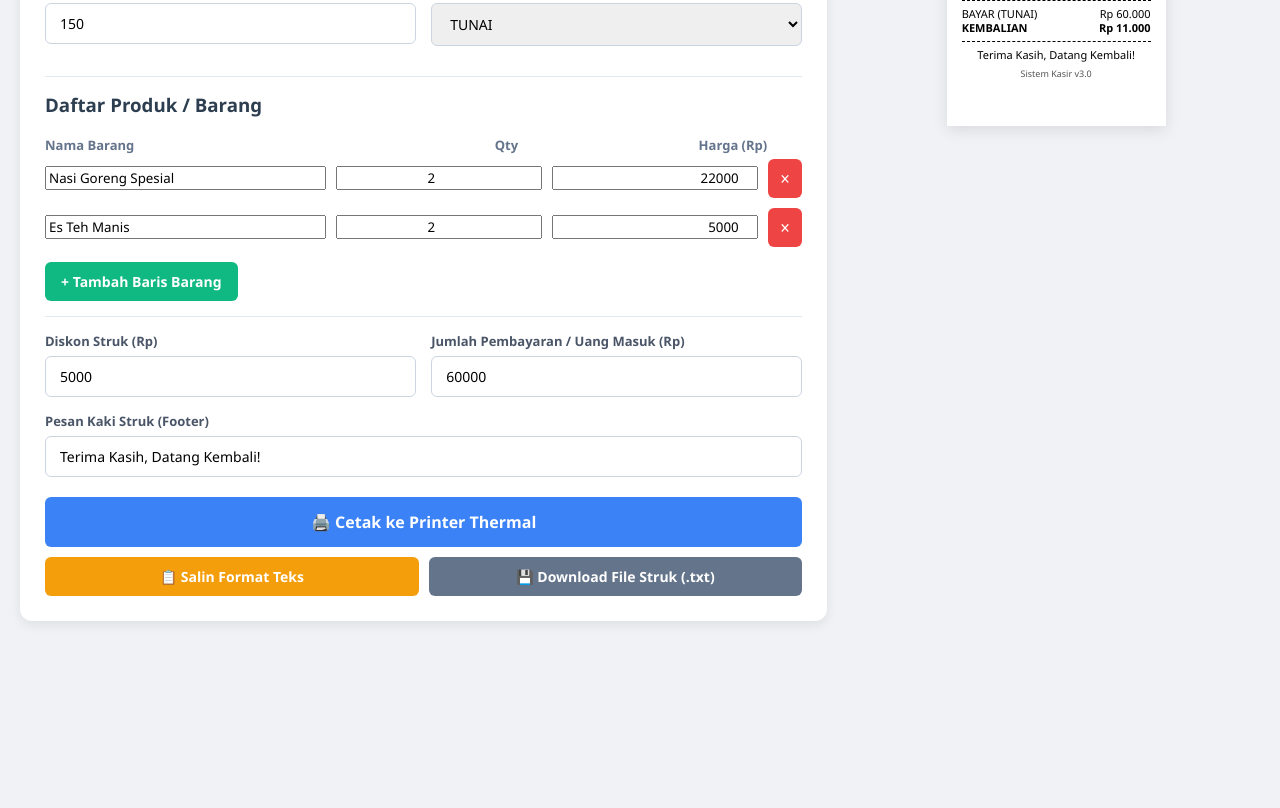
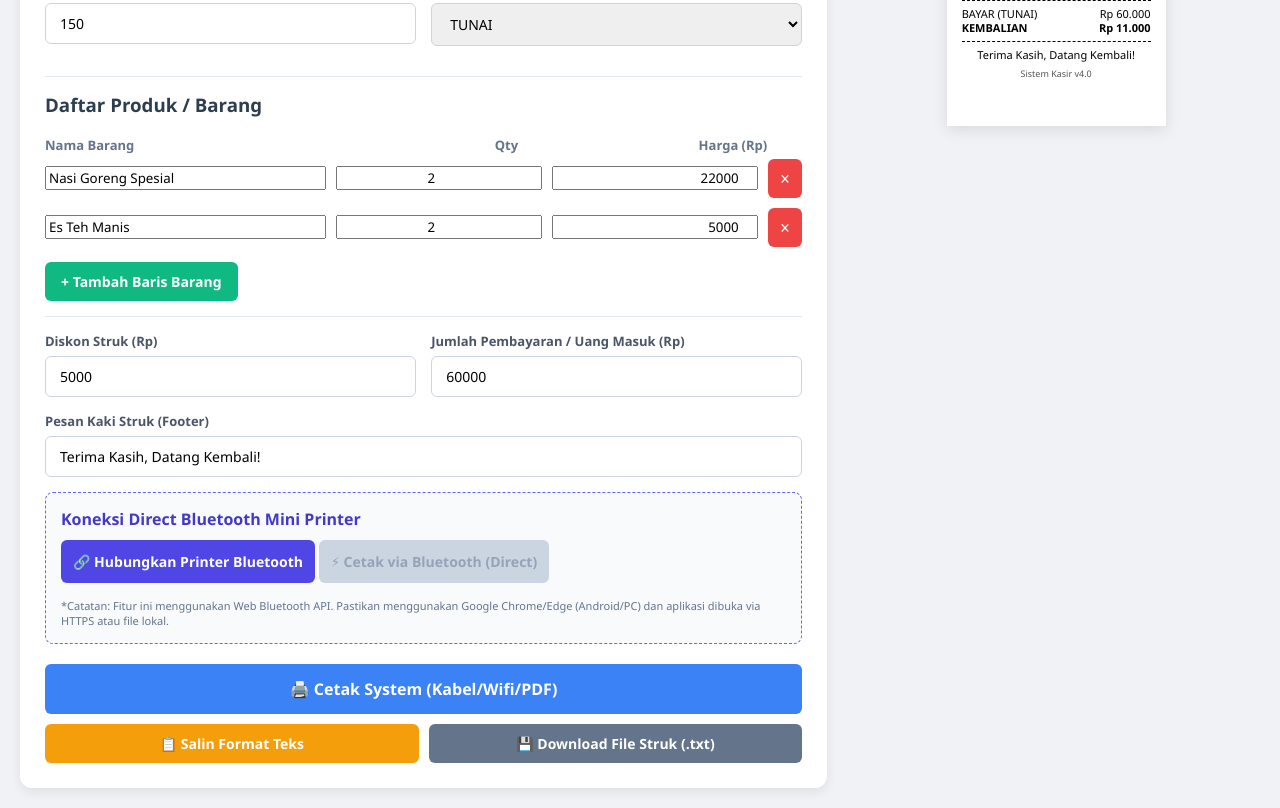
Before and after one commit to lgeid/format-struk-thermal, a plain HTML site: page index.html in a window 1280 px wide. Shown: the part 463-1271 px from the top of the page. Before the commit the page ends 1104 px from the top, so only its background shows below. Drawn offline with Linux system fonts and the light colour scheme.

Commit message:
Update index.html

```diff
--- a/index.html
+++ b/index.html
@@ -3,7 +3,7 @@
 <head>
     <meta charset="UTF-8">
     <meta name="viewport" content="width=device-width, initial-scale=1.0">
-    <title>Generator Struk Thermal V3 (Fitur Lengkap)</title>
+    <title>Generator Struk Thermal V4 (Bluetooth Support)</title>
     <style>
         * {
             box-sizing: border-box;
@@ -113,10 +113,23 @@
         }
         .btn-print { background-color: #3b82f6; color: white; grid-column: span 2; padding: 14px; font-size: 16px; }
         .btn-print:hover { background-color: #2563eb; }
+        .btn-bt-connect { background-color: #4f46e5; color: white; grid-column: span 2; padding: 12px; margin-bottom: 5px;}
+        .btn-bt-connect:hover { background-color: #4338ca; }
+        .btn-bt-print { background-color: #06b6d4; color: white; grid-column: span 2; padding: 12px; margin-bottom: 15px;}
+        .btn-bt-print:hover { background-color: #0891b2; }
+        .btn-bt-print:disabled { background-color: #cbd5e1; cursor: not-allowed; color: #94a3b8; }
         .btn-copy { background-color: #f59e0b; color: white; }
         .btn-copy:hover { background-color: #d97706; }
         .btn-download { background-color: #64748b; color: white; }
         .btn-download:hover { background-color: #475569; }
+
+        .bt-section {
+            background-color: #f8fafc;
+            border: 1px dashed #6366f1;
+            padding: 15px;
+            border-radius: 8px;
+            margin-top: 15px;
+        }
 
         /* Notification Toast */
         #toast {
@@ -183,7 +196,7 @@
         /* Print Mode Optimization */
         @media print {
             body { background: white; padding: 0; margin: 0; }
-            .form-panel, .preview-panel > h2, .paper-selector, .action-buttons, #toast { display: none !important; }
+            .form-panel, .preview-panel > h2, .paper-selector, .action-buttons, .bt-section, #toast { display: none !important; }
             .container { width: auto; box-shadow: none; }
             .preview-panel { width: 100%; }
             .receipt {
@@ -200,7 +213,7 @@
 <div class="container">
     <!-- PANEL INPUT FORM -->
     <div class="form-panel">
-        <h2>Kontrol Data Struk (V3)</h2>
+        <h2>Kontrol Data Struk (V4 - Bluetooth Support)</h2>
 
         <!-- Informasi Toko -->
         <div class="form-row">
@@ -312,9 +325,19 @@
             <input type="text" id="input-footer" value="Terima Kasih, Datang Kembali!" oninput="updateReceipt()">
         </div>
 
-        <!-- FITUR AKSI UTAMA -->
+        <!-- PANEL BLUETOOTH PRINTER -->
+        <div class="bt-section">
+            <h4 style="margin: 0 0 10px 0; color: #4338ca;">Koneksi Direct Bluetooth Mini Printer</h4>
+            <button class="btn-bt-connect" id="btn-bt-status" onclick="connectBluetooth()">🔗 Hubungkan Printer Bluetooth</button>
+            <button class="btn-bt-print" id="btn-bt-print" onclick="printBluetooth()" disabled>⚡ Cetak via Bluetooth (Direct)</button>
+            <small style="color: #64748b; font-size: 11px; display: block; line-height: 1.4;">
+                *Catatan: Fitur ini menggunakan Web Bluetooth API. Pastikan menggunakan Google Chrome/Edge (Android/PC) dan aplikasi dibuka via HTTPS atau file lokal.
+            </small>
+        </div>
+
+        <!-- FITUR AKSI STANDAR -->
         <div class="action-buttons">
-            <button class="btn-print" onclick="window.print()">🖨️ Cetak ke Printer Thermal</button>
+            <button class="btn-print" onclick="window.print()">🖨️ Cetak System (Kabel/Wifi/PDF)</button>
             <button class="btn-copy" onclick="copyReceiptText()">📋 Salin Format Teks</button>
             <button class="btn-download" onclick="downloadReceiptText()">💾 Download File Struk (.txt)</button>
         </div>
@@ -349,7 +372,7 @@
                 <span>No: #99501</span>
             </div>
 
-            <!-- Metadata Customer (Kondisional via JS) -->
+            <!-- Metadata Customer -->
             <div id="print-customer-section">
                 <div class="line"></div>
                 <div id="row-print-customer" class="flex-space"><span>Pelanggan:</span> <span id="print-customer">Joko</span></div>
@@ -393,7 +416,7 @@
 
             <!-- Footer -->
             <div class="center" id="print-footer">Terima Kasih, Datang Kembali!</div>
-            <div class="center" style="margin-top: 6px; font-size: 9px; color: #555;">Sistem Kasir v3.0</div>
+            <div class="center" style="margin-top: 6px; font-size: 9px; color: #555;">Sistem Kasir v4.0</div>
         </div>
     </div>
 </div>
@@ -402,6 +425,91 @@
 <div id="toast">Teks Berhasil Disalin!</div>
 
 <script>
+    // GLOBAL VARIABEL UNTUK BLUETOOTH PRINTER
+    let printCharacteristic = null;
+
+    // FUNGSI HUBUNGKAN KE PRINTER BLUETOOTH VIA WEB BLUETOOTH API
+    async function connectBluetooth() {
+        try {
+            showToast("Membuka pencarian Bluetooth...");
+
+            // Mencari perangkat bluetooth yang memiliki servis penulisan data printer (GATT)
+            // Menggunakan acceptAllDevices agar kompatibel dengan berbagai merk printer thermal murah (Gedget, BellaV, dsb)
+            const device = await navigator.bluetooth.requestDevice({
+                acceptAllDevices: true,
+                optionalServices: [
+                    "0000fff0-0000-1000-8000-00805f9b34fb", // Karakteristik UUID Printer Thermal Umum tipe A
+                    "0000ff00-0000-1000-8000-00805f9b34fb", // Karakteristik UUID Printer Thermal Umum tipe B
+                    "49535343-fe7d-4ae5-8fa9-9fafd205e455"  // UUID Serial Port Adapter umum
+                ]
+            });
+
+            showToast("Menghubungkan ke: " + device.name);
+            const server = await device.gatt.connect();
+
+            // Mencari servis utama yang tersedia di mesin printer thermal
+            const services = await server.getPrimaryServices();
+            let foundService = null;
+
+            for (let service of services) {
+                const characteristics = await service.getCharacteristics();
+                // Cari karakteristik yang bisa menerima perintah WRITE / Kirim Data teks murni
+                for (let char of characteristics) {
+                    if (char.properties.write || char.properties.writeWithoutResponse) {
+                        printCharacteristic = char;
+                        foundService = service;
+                        break;
+                    }
+                }
+                if (printCharacteristic) break;
+            }
+
+            if (printCharacteristic) {
+                document.getElementById('btn-bt-status').innerText = "🟢 Terhubung: " + device.name;
+                document.getElementById('btn-bt-status').style.backgroundColor = "#10b981";
+                document.getElementById('btn-bt-print').disabled = false;
+                showToast("Printer Bluetooth sukses dipasangkan!");
+            } else {
+                throw new Error("Printer terhubung, tapi jalur pengiriman teks (Write Characteristic) tidak ditemukan.");
+            }
+        } catch (error) {
+            console.error(error);
+            alert("Koneksi Bluetooth gagal: " + error.message + "\n\nPastikan Bluetooth HP/Laptop aktif, printer menyala, dan Anda menggunakan Google Chrome/Edge.");
+        }
+    }
+
+    // FUNGSI LOGIKA CETAK DATA VIA BLUETOOTH (KIRIM RAW ESC/POS CHUNKS)
+    async function printBluetooth() {
+        if (!printCharacteristic) {
+            alert("Printer belum terhubung! Silakan klik tombol 'Hubungkan Printer Bluetooth' terlebih dahulu.");
+            return;
+        }
+
+        try {
+            showToast("Memproses cetak teks...");
+            let textData = buildPlainTextReceipt();
+
+            // Perintah ESC/POS dasar untuk mengumpan kertas kosong di akhir cetakan biar bisa disobek
+            textData += "\n\n\n\n";
+
+            // Melakukan encoding teks string menjadi unit data byte (Uint8Array) berbasis ASCII/UTF-8
+            const encoder = new TextEncoder();
+            const bytes = encoder.encode(textData);
+
+            // Karena batasan transfer Bluetooth Low Energy (BLE), data dipotong menjadi potongan kecil (chunks) 20 bytes
+            const maxChunk = 20;
+            for (let i = 0; i < bytes.length; i += maxChunk) {
+                const chunk = bytes.slice(i, i + maxChunk);
+                await printCharacteristic.writeValueWithoutResponse(chunk);
+                // Berikan delay milidetik sangat singkat agar buffer hardware printer thermal tidak kepenuhan (overflow)
+                await new Promise(resolve => setTimeout(resolve, 35));
+            }
+            showToast("Cetak Struk Selesai!");
+        } catch (error) {
+            alert("Gagal mengirim perintah cetak: " + error.message);
+        }
+    }
+
     // Atur status input Tanggal/Jam Manual berdasarkan checkbox Otomatis
     function toggleWaktuOtomatis() {
         const isOtomatis = document.getElementById('input-waktu-otomatis').checked;
@@ -409,7 +517,6 @@
         document.getElementById('input-jam-manual').disabled = isOtomatis;
 
         if (!isOtomatis) {
-            // Set default input manual ke hari ini jika dinonaktifkan
             const sekarang = new Date();
             document.getElementById('input-tgl-manual').value = sekarang.toISOString().split('T')[0];
             document.getElementById('input-jam-manual').value = sekarang.toTimeString().split(' ')[0].substring(0, 5);
@@ -477,7 +584,7 @@
         if (isOtomatis) {
             const sekarang = new Date();
             tglStr = sekarang.getDate().toString().padStart(2, '0') + '/' + (sekarang.getMonth() + 1).toString().padStart(2, '0') + '/' + sekarang.getFullYear();
-            jamStr = sekarang.getHours().toString().padStart(2, '0') + ':' + sekarang.getMinutes().toString().padStart(2, '0');
+            jamStr = sekarang.getHours().toString().padStart(2, '0') + ':' + ThermalPadZero(sekarang.getMinutes());
         } else {
             const tglManual = document.getElementById('input-tgl-manual').value;
             const jamManual = document.getElementById('input-jam-manual').value;
@@ -561,7 +668,6 @@
         document.getElementById('label-print-bayar').innerText = "BAYAR (" + jenisBayar + ")";
         document.getElementById('print-bayar').innerText = "Rp " + formatRupiah(bayar);
 
-        // Pengkondisian Teks Kembalian berdasarkan Jenis Pembayaran
         const labelKembalian = document.getElementById('label-print-kembalian');
         const printKembalian = document.getElementById('print-kembalian');
 
@@ -574,7 +680,11 @@
         }
     }
 
-    // ALGORITMA MONOSPACE PADDING UNTUK SALIN / DOWNLOAD TEXT MURNI
+    function ThermalPadZero(num) {
+        return num.toString().padStart(2, '0');
+    }
+
+    // ALGORITMA MONOSPACE PADDING UNTUK SALIN / DOWNLOAD / BLUETOOTH TEXT MURNI
     function padLine(left, right, maxChar = 32) {
         let spaceNeeded = maxChar - left.length - right.length;
         if (spaceNeeded < 0) spaceNeeded = 1;
@@ -587,7 +697,7 @@
         return ' '.repeat(padding) + text;
     }
 
-    // Fungsi Membuat Teks Struk Murni (.txt)
+    // Fungsi Membuat Teks Struk Murni (.txt / Bluetooth Data)
     function buildPlainTextReceipt() {
         const is80mm = document.querySelector('input[name="paper-size"]:checked').value === "80";
         const maxChar = is80mm ? 42 : 32;
@@ -605,7 +715,6 @@
         txt += padLine(document.getElementById('print-tgl').innerText, document.getElementById('print-jam').innerText, maxChar) + "\n";
         txt += padLine("Kasir: " + document.getElementById('input-kasir').value, "No: #99501", maxChar) + "\n";
 
-        // Customer metadata text mode
         const custName = document.getElementById('input-customer').value;
         const membNo = document.getElementById('input-member').value;
         const poinVal = document.getElementById('input-poin').value;
@@ -674,7 +783,7 @@
         const blob = new Blob([textData], { type: 'text/plain;charset=utf-8' });
         const element = document.createElement('a');
         element.href = URL.createObjectURL(blob);
-        element.download = "struk_V3_" + Date.now() + ".txt";
+        element.download = "struk_V4_BT_" + Date.now() + ".txt";
         document.body.appendChild(element);
         element.click();
         document.body.removeChild(element);
```
